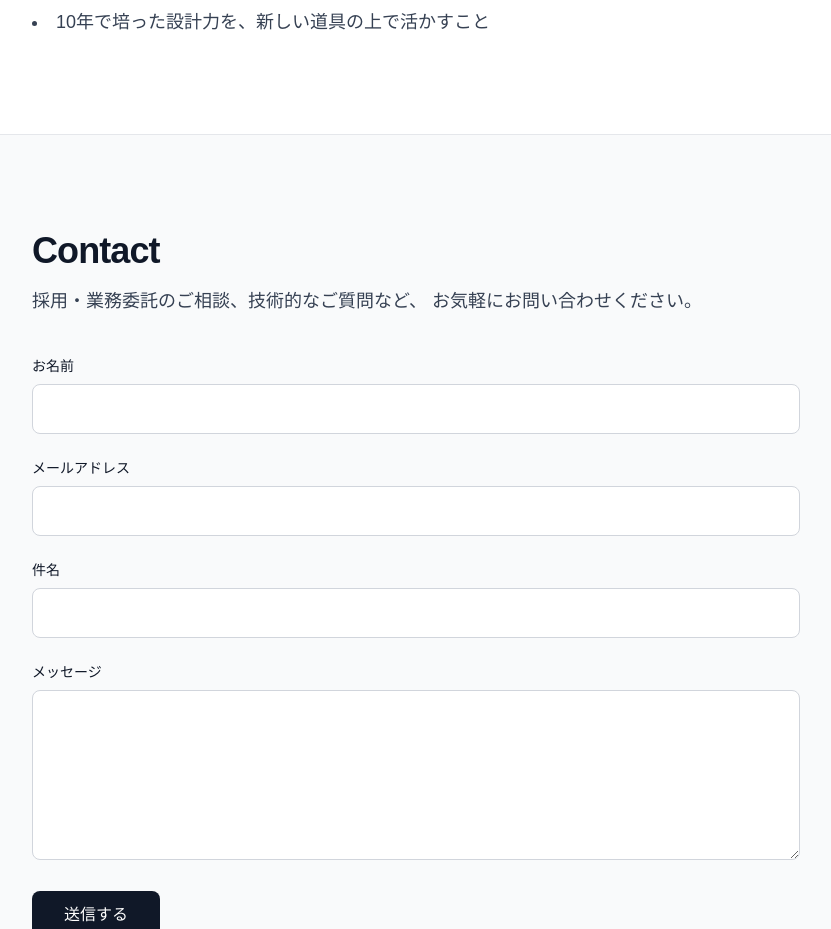
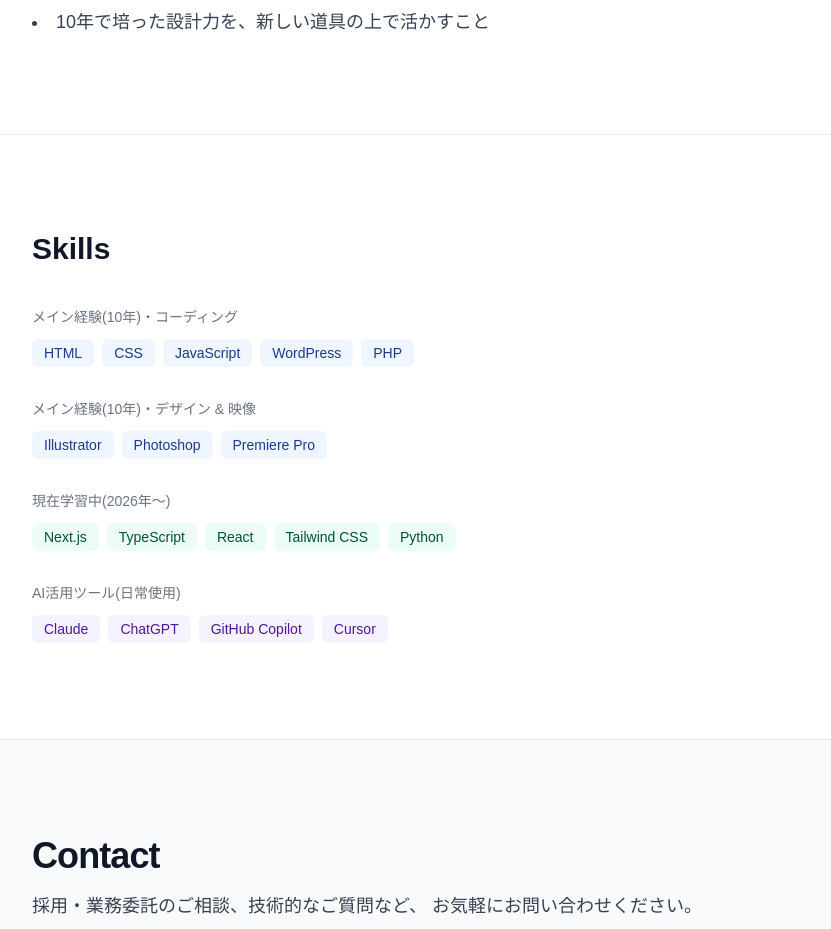
Before and after one commit to kenji-ueno/portfolio, a Next.js app: page / in a window 1280 px wide. Shown: the part 1300-2229 px from the top of the page, without its empty margins (224-1055 px from the left). Built offline with nearby package versions, Linux system fonts and the light colour scheme.

Commit message:
feat: add Skills section with three-tier tag layout

```diff
--- a/app/page.tsx
+++ b/app/page.tsx
@@ -66,6 +66,93 @@
                 <li>新しい技術を学び続ける好奇心</li>
                 <li>10年で培った設計力を、新しい道具の上で活かすこと</li>
               </ul>
+            </div>
+          </div>
+        </div>
+      </section>
+      <section
+        id="skills"
+        className="border-t border-gray-200 bg-white px-6 py-24"
+      >
+        <div className="mx-auto w-full max-w-3xl">
+          <h2 className="mb-10 text-3xl font-bold">Skills</h2>
+
+          <div className="mb-8">
+            <p className="mb-3 text-sm text-gray-500">
+              メイン経験(10年)・コーディング
+            </p>
+            <div className="flex flex-wrap gap-2">
+              <span className="rounded-md bg-blue-50 px-3 py-1 text-sm text-blue-900">
+                HTML
+              </span>
+              <span className="rounded-md bg-blue-50 px-3 py-1 text-sm text-blue-900">
+                CSS
+              </span>
+              <span className="rounded-md bg-blue-50 px-3 py-1 text-sm text-blue-900">
+                JavaScript
+              </span>
+              <span className="rounded-md bg-blue-50 px-3 py-1 text-sm text-blue-900">
+                WordPress
+              </span>
+              <span className="rounded-md bg-blue-50 px-3 py-1 text-sm text-blue-900">
+                PHP
+              </span>
+            </div>
+          </div>
+
+          <div className="mb-8">
+            <p className="mb-3 text-sm text-gray-500">
+              メイン経験(10年)・デザイン & 映像
+            </p>
+            <div className="flex flex-wrap gap-2">
+              <span className="rounded-md bg-blue-50 px-3 py-1 text-sm text-blue-900">
+                Illustrator
+              </span>
+              <span className="rounded-md bg-blue-50 px-3 py-1 text-sm text-blue-900">
+                Photoshop
+              </span>
+              <span className="rounded-md bg-blue-50 px-3 py-1 text-sm text-blue-900">
+                Premiere Pro
+              </span>
+            </div>
+          </div>
+
+          <div className="mb-8">
+            <p className="mb-3 text-sm text-gray-500">現在学習中(2026年〜)</p>
+            <div className="flex flex-wrap gap-2">
+              <span className="rounded-md bg-emerald-50 px-3 py-1 text-sm text-emerald-900">
+                Next.js
+              </span>
+              <span className="rounded-md bg-emerald-50 px-3 py-1 text-sm text-emerald-900">
+                TypeScript
+              </span>
+              <span className="rounded-md bg-emerald-50 px-3 py-1 text-sm text-emerald-900">
+                React
+              </span>
+              <span className="rounded-md bg-emerald-50 px-3 py-1 text-sm text-emerald-900">
+                Tailwind CSS
+              </span>
+              <span className="rounded-md bg-emerald-50 px-3 py-1 text-sm text-emerald-900">
+                Python
+              </span>
+            </div>
+          </div>
+
+          <div>
+            <p className="mb-3 text-sm text-gray-500">AI活用ツール(日常使用)</p>
+            <div className="flex flex-wrap gap-2">
+              <span className="rounded-md bg-violet-50 px-3 py-1 text-sm text-violet-900">
+                Claude
+              </span>
+              <span className="rounded-md bg-violet-50 px-3 py-1 text-sm text-violet-900">
+                ChatGPT
+              </span>
+              <span className="rounded-md bg-violet-50 px-3 py-1 text-sm text-violet-900">
+                GitHub Copilot
+              </span>
+              <span className="rounded-md bg-violet-50 px-3 py-1 text-sm text-violet-900">
+                Cursor
+              </span>
             </div>
           </div>
         </div>
```
